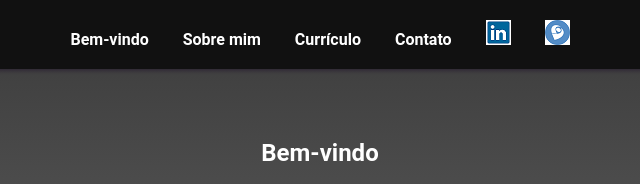
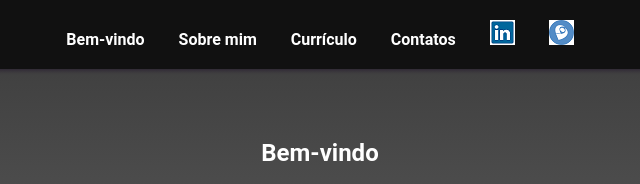
Before and after one commit to Michel-UFF/curriculo, a plain HTML site: page index.html in a window 1280 px wide. Shown: the top 184 px of the page, 320-960 px from the left. Drawn offline with Linux system fonts and the light colour scheme; a script that the page names is missing.

Commit message:
Update index.html

```diff
--- a/index.html
+++ b/index.html
@@ -13,7 +13,7 @@
                 <li><a href="#home">Bem-vindo</a></li>
                 <li><a href="#sobre">Sobre mim</a></li>
                 <li><a href="#curriculo">Currículo</a></li>
-                <li><a href="#contatos">Contato</a></li>
+                <li><a href="#contatos">Contatos</a></li>
                 <li><a href="https://www.linkedin.com/in/michel-borges-5642aa224"><img src ="link.png" alt="LinkedIn Logo"></a></li>
                 <li><a href="http://lattes.cnpq.br/5528863300455316"><img src ="Lattes.png" alt="Currículo Lattes Logo"></a></li>
             </ul>
```
